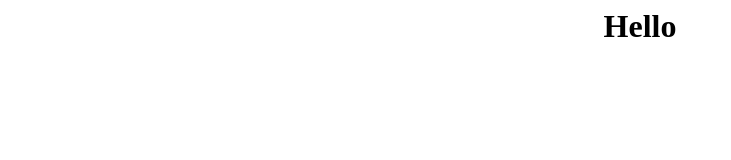
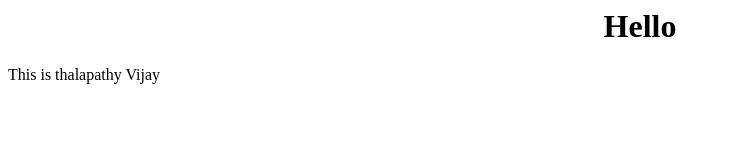
Before and after one commit to kingslee2507/testrepo-emc, a plain HTML site: page index.html in a window 1280 px wide. Shown: the whole page, without its empty margins (0-731 px from the left). Drawn offline with Linux system fonts and the light colour scheme.

Commit message:
chnages has to made on index file

```diff
--- a/index.html
+++ b/index.html
@@ -1,3 +1,5 @@
 <center>
 <h1>Hello</h1>
 </center>
+
+<p> This is thalapathy Vijay </p>
```
